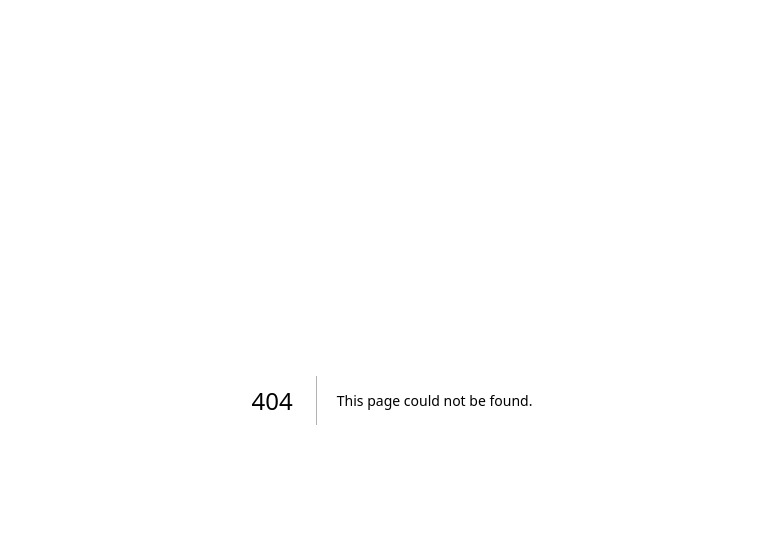
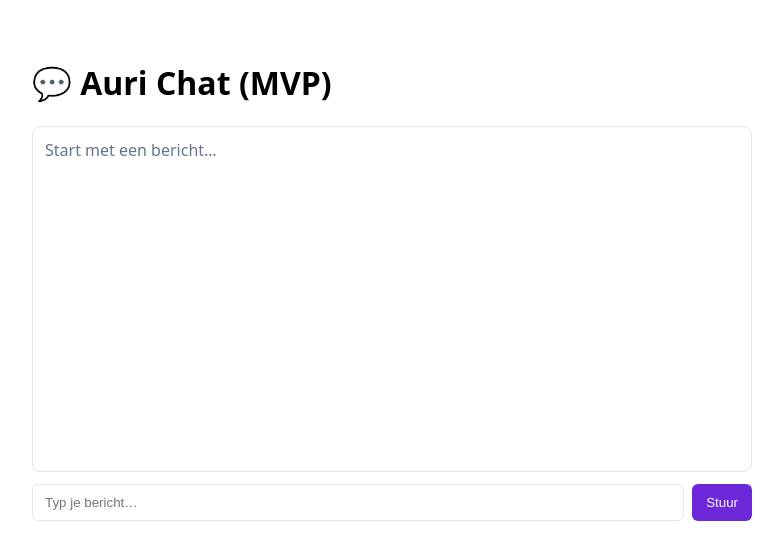
Before and after one commit to paulRenDev/auri-app, a Next.js app: page /chat in a window 1280 px wide. Before the commit this address had no page. Shown: the top 560 px of the page, without its empty margins (248-1031 px from the left). Built offline with nearby package versions, Linux system fonts and the light colour scheme.

Commit message:
Create page.tsx

```diff
--- /dev/null
+++ b/app/chat/page.tsx
@@ -0,0 +1,52 @@
+// app/chat/page.tsx
+"use client";
+import { useState } from "react";
+
+export default function ChatPage() {
+  const [message, setMessage] = useState("");
+  const [chat, setChat] = useState<string[]>([]);
+  const [loading, setLoading] = useState(false);
+
+  async function sendMessage() {
+    if (!message.trim() || loading) return;
+    setChat((prev) => [...prev, "👤 " + message]);
+    setLoading(true);
+    try {
+      const res = await fetch("/api/chat", {
+        method: "POST",
+        headers: { "Content-Type": "application/json" },
+        body: JSON.stringify({ message }),
+      });
+      const data = await res.json();
+      setChat((prev) => [...prev, "🤖 " + (data.reply ?? "—")]);
+    } catch {
+      setChat((prev) => [...prev, "⚠️ Fout bij versturen"]);
+    } finally {
+      setLoading(false);
+      setMessage("");
+    }
+  }
+
+  return (
+    <main style={{ padding: "2rem", fontFamily: "ui-sans-serif, system-ui", maxWidth: 720, margin: "0 auto" }}>
+      <h1>💬 Auri Chat (MVP)</h1>
+
+      <div style={{ border: "1px solid #e5e7eb", borderRadius: 8, padding: 12, height: 320, overflowY: "auto", margin: "12px 0" }}>
+        {chat.length === 0 ? <div style={{ color: "#64748b" }}>Start met een bericht…</div> : chat.map((line, i) => <div key={i} style={{ margin: "6px 0" }}>{line}</div>)}
+      </div>
+
+      <div style={{ display: "flex", gap: 8 }}>
+        <input
+          value={message}
+          onChange={(e) => setMessage(e.target.value)}
+          onKeyDown={(e) => e.key === "Enter" ? sendMessage() : null}
+          placeholder="Typ je bericht…"
+          style={{ flex: 1, padding: "10px 12px", border: "1px solid #e5e7eb", borderRadius: 6 }}
+        />
+        <button onClick={sendMessage} disabled={loading} style={{ padding: "10px 14px", borderRadius: 6, background: "#6d28d9", color: "#fff", border: 0 }}>
+          {loading ? "…" : "Stuur"}
+        </button>
+      </div>
+    </main>
+  );
+}
```
